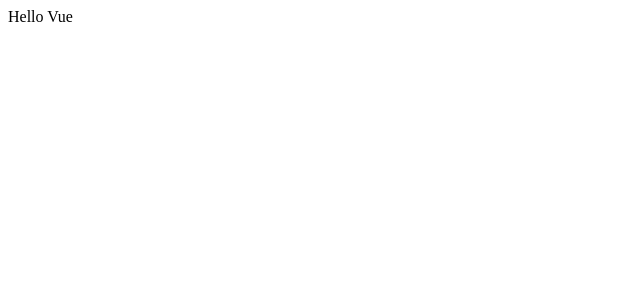
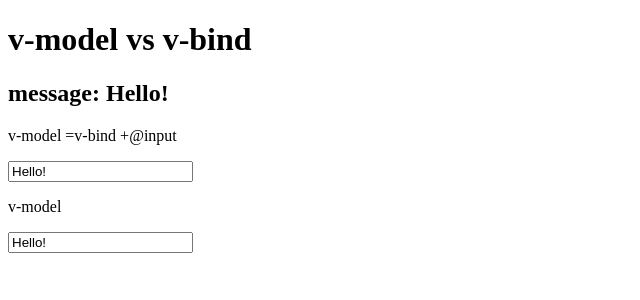
Before and after one commit to whitneyakred/learn-vue-3-with-bingyang, a Vue app: page / in a window 1280 px wide. Shown: the top 300 px of the page, without its empty margins (0-640 px from the left). Built offline with nearby package versions, Linux system fonts and the light colour scheme.

Commit message:
bind-v-model

```diff
--- a/src/App.vue
+++ b/src/App.vue
@@ -1,13 +1,27 @@
 <template>
+  <h1>v-model vs v-bind</h1>
+  <h2>message: {{ message }}</h2>
+
   <div>
-    Hello Vue
+    <p>v-model =v-bind +@input</p>
+    <input
+      type="text"
+      v-bind:value="message"
+      @input="message = $event.target.value"
+    />
+  </div>
+
+  <div>
+    <p>v-model</p>
+    <input type="text" v-model="message" />
   </div>
 </template>
 
 <script setup>
+import { ref } from 'vue'
 
+let message =ref('Hello!')
 </script>
 
-<style lang="scss" scoped>
 
-</style>
+<style scoped></style>
```
